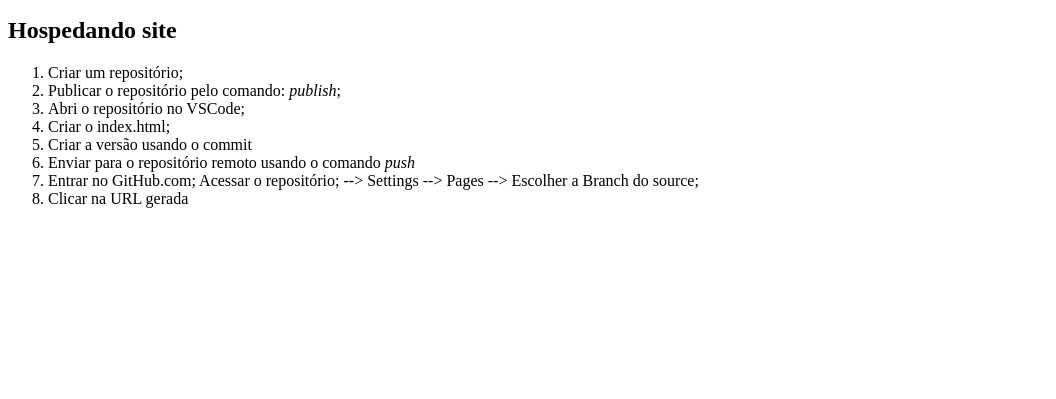
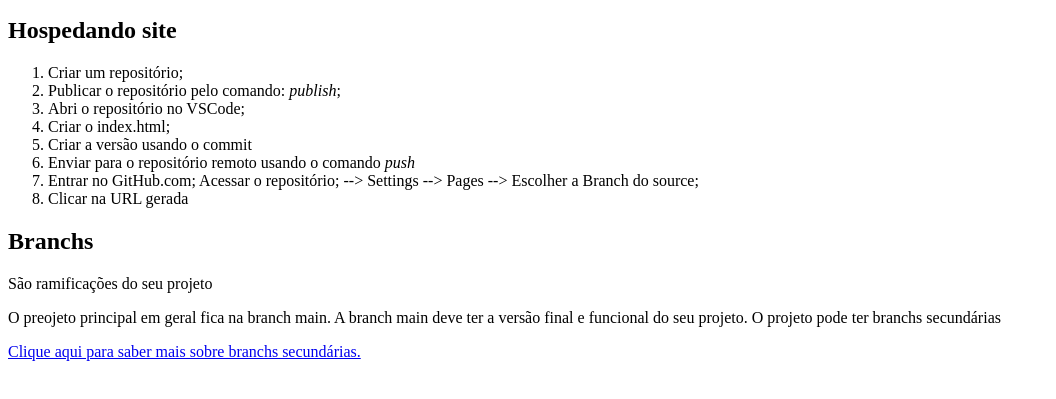
Before and after one commit to KaelStalisz/primeiro_sitee, a plain HTML site: page index.html in a window 1280 px wide. Shown: the part 101-500 px from the top of the page, without its empty margins (0-1056 px from the left). Drawn offline with Linux system fonts and the light colour scheme.

Commit message:
Versao_1.2s

```diff
--- a/index.html
+++ b/index.html
@@ -19,8 +19,12 @@
         <li> Enviar para o repositório remoto usando o comando <em> push </em></li>
         <li> Entrar no GitHub.com; Acessar o repositório; --> Settings --> Pages --> Escolher a Branch do source; </li>
         <li> Clicar na URL gerada </li>
-
     </ol>
+    <h2> Branchs </h2>
+    <p> São ramificações do seu projeto </p>
+    <p> O preojeto principal em geral fica na branch main. A branch main deve ter a versão final e funcional do seu projeto.
+        O projeto pode ter branchs secundárias</p>
+        <a href="secundario.html"> Clique aqui para saber mais sobre branchs secundárias.</a>
 
 </body>
 </html>
```
Also changed, not shown: secundario.html (added, +14 -0 lines).
